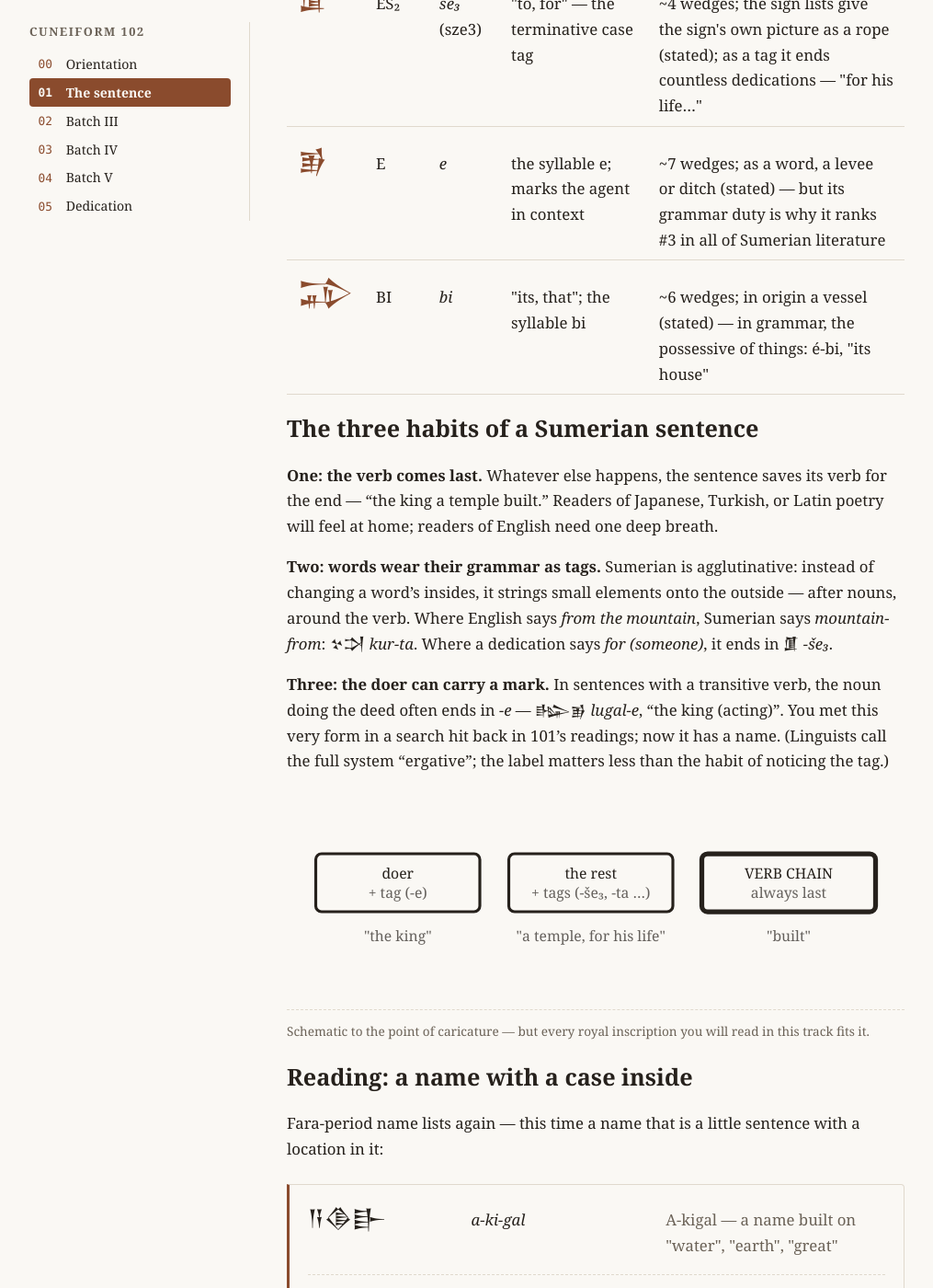
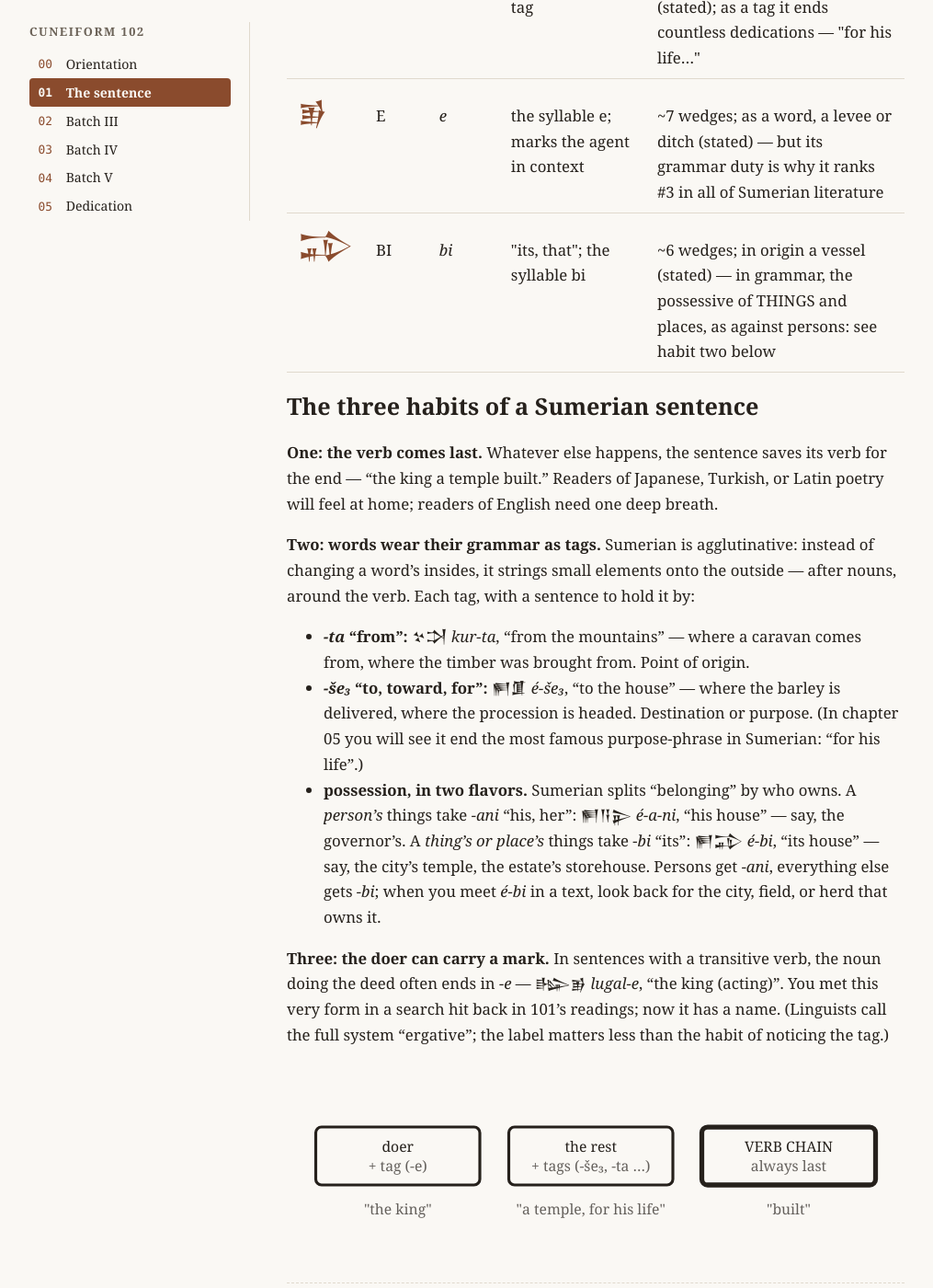
Before and after one commit to arvicco/nabu-edubba, a Jekyll site: the page built from site/cuneiform/102/01-the-sentence-in-the-clay.md, in a window 1280 px wide and 1400 px high, scrolled down 509 px. Shown: the whole window at 92% size, without its empty margins (132-1147 px from the left). Built offline with Jekyll 4.4.1, drawn with Linux system fonts in a browser that asks for light colours; some of the changed text lies outside the part shown.

Commit message:
fix: 102 grammar pedagogy per owner review — footnoted refs, concrete examples
Foxvog moved out of the lesson flow everywhere (ch. 01 gets the
track's single kramdown footnote; chs. 02-04 inline meta stripped;
ch. 00's orientation mention stays — orientation IS the meta). Habit
two rewritten with a held example per tag: kur-ta (where the caravan
comes from), e2-sze3 (where the barley goes), and possession in two
flavors — e2-a-ni 'his house, the governor's' vs e2-bi 'its house,
the city's' with the animate/inanimate split stated plainly (the
e2-bi confusion resolved by teaching the actual rule). BI sign-table
note updated; drill extended. Rules codified in CLAUDE.md + memory.

Co-Authored-By: Claude Fable 5 <noreply@anthropic.com>

```diff
--- a/site/cuneiform/102/01-the-sentence-in-the-clay.md
+++ b/site/cuneiform/102/01-the-sentence-in-the-clay.md
@@ -50,7 +47,8 @@ Grammar* and simplifies it further.)
       <td class="script sign-cell">𒁉</td><td>BI</td><td><em>bi</em></td>
       <td>"its, that"; the syllable bi</td>
       <td>~6 wedges; in origin a vessel (stated) — in grammar, the
-          possessive of things: é-bi, "its house"</td>
+          possessive of THINGS and places, as against persons: see
+          habit two below</td>
     </tr>
   </tbody>
 </table>
@@ -65,10 +63,24 @@ English need one deep breath.
 **Two: words wear their grammar as tags.** Sumerian is
 agglutinative: instead of changing a word's insides, it strings
 small elements onto the outside — after nouns, around the verb.
-Where English says *from the mountain*, Sumerian says
-*mountain-from*: <span class="script">𒆳𒋫</span> *kur-ta*. Where a
-dedication says *for (someone)*, it ends in
-<span class="script">𒂠</span> *-še₃*.
+Each tag, with a sentence to hold it by:
+
+- ***-ta* "from":** <span class="script">𒆳𒋫</span> *kur-ta*, "from
+  the mountains" — where a caravan comes from, where the timber was
+  brought from. Point of origin.
+- ***-še₃* "to, toward, for":** <span class="script">𒂍𒂠</span>
+  *é-še₃*, "to the house" — where the barley is delivered, where the
+  procession is headed. Destination or purpose. (In chapter 05 you
+  will see it end the most famous purpose-phrase in Sumerian: "for
+  his life".)
+- **possession, in two flavors.** Sumerian splits "belonging" by who
+  owns. A *person's* things take *-ani* "his, her":
+  <span class="script">𒂍𒀀𒉌</span> *é-a-ni*, "his house" — say, the
+  governor's. A *thing's or place's* things take *-bi* "its":
+  <span class="script">𒂍𒁉</span> *é-bi*, "its house" — say, the
+  city's temple, the estate's storehouse. Persons get *-ani*, everything
+  else gets *-bi*; when you meet *é-bi* in a text, look back for the
+  city, field, or herd that owns it.
 
 **Three: the doer can carry a mark.** In sentences with a
 transitive verb, the noun doing the deed often ends in *-e* —
@@ -128,10 +140,15 @@ modifier last.
 
 1. Write 𒂠, 𒂊, 𒁉 from memory; say *še₃*, *e*, *bi*.
 2. Compose in transliteration, then in signs: *kur-ta* ("from the
-   mountain"), *é-bi* ("its house"), *lugal-e* ("the king,
+   mountains"), *é-še₃* ("to the house"), *é-a-ni* ("his house"),
+   *é-bi* ("its house — the city's"), *lugal-e* ("the king,
    acting").
 3. Say aloud the three habits — verb last, grammar as tags, doer
    marked — and name one English sentence you could rebuild the
    Sumerian way.
 
 *Next: batch three — and the genitive, the case that hides.*
+
+[^ref]: The full machine, for when you want it: Daniel Foxvog's
+    open-access *Introduction to Sumerian Grammar* — the standing
+    reference behind this track's grammar bites.
```
Also changed, not shown: other parts of site/cuneiform/102/01-the-sentence-in-the-clay.md (+1 -4 lines), CLAUDE.md (+5 -0 lines), site/cuneiform/102/02-batch-three-and-the-genitive.md (+1 -3 lines), site/cuneiform/102/03-batch-four-plurals-and-doubling.md (+1 -2 lines), site/cuneiform/102/04-batch-five-the-verbal-chain.md (+1 -3 lines).
